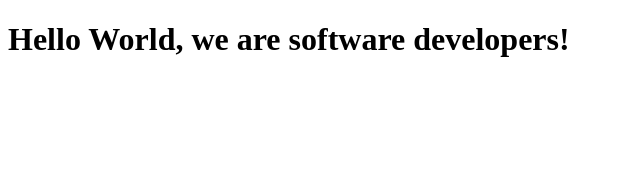
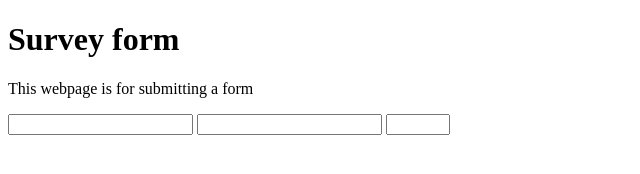
Before and after one commit to Bupilipili/ErickAmine, a plain HTML site: page fcc-test-suite-template-master/fcc-test-suite-template-master/index.html in a window 1280 px wide. Shown: the whole page, without its empty margins (0-640 px from the left). Drawn offline with Linux system fonts and the light colour scheme.

Commit message:
modified index.html

```diff
--- a/fcc-test-suite-template-master/fcc-test-suite-template-master/index.html
+++ b/fcc-test-suite-template-master/fcc-test-suite-template-master/index.html
@@ -8,7 +8,19 @@
 
   <body>
     <script src="https://cdn.freecodecamp.org/testable-projects-fcc/v1/bundle.js"></script>
-   <h1>Hello World, we are software developers!</h1>
+    <h1>Survey form</h1>
+    <p>This webpage is for submitting a form</p>
+    <form id="survey-form">
+      <input id="name" type="text">
+      <label id="name-label"></label>
+
+      <input id="email" type="email" pattern=".+@globex\.com" required>
+      <label id="email-label"></label>
+
+      <input id="number" type="number" min="0" max="100">
+      <label id="number-label"></label>
+    </form>
+
 
     <script  src="js/index.js"></script>
   </body>
```
